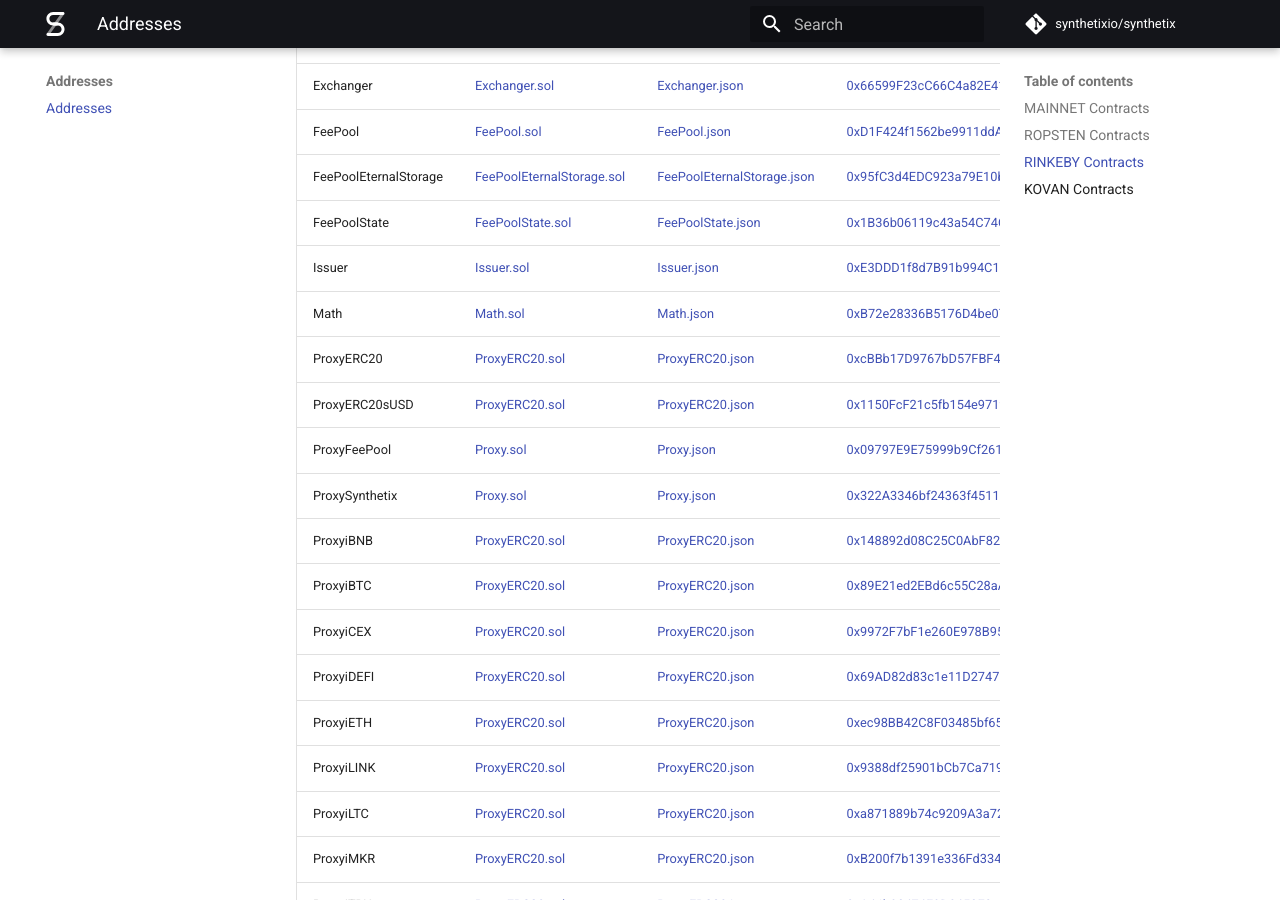
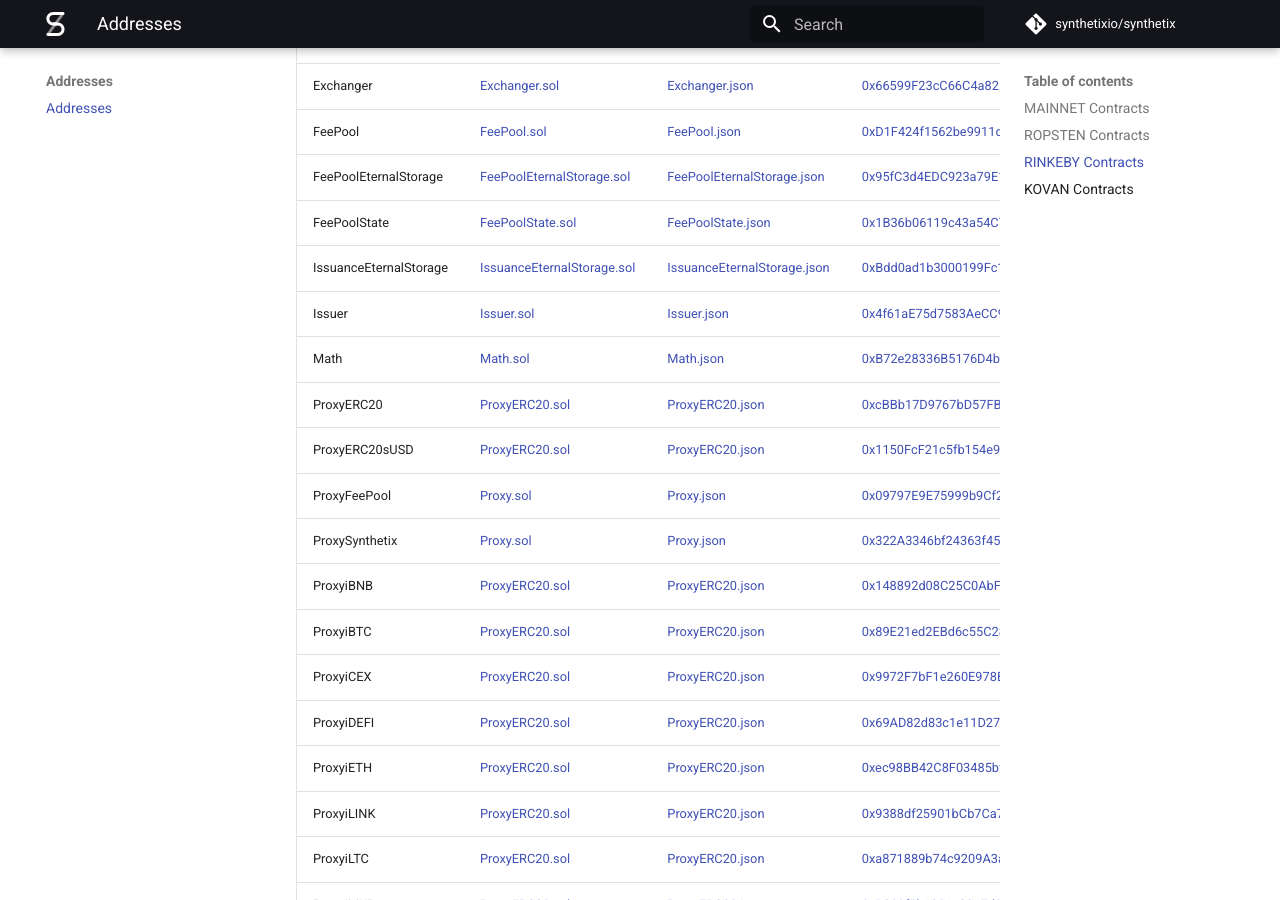
Before and after one commit to Synthetixio/synthetix-docs, an MkDocs documentation site: the page built from content/addresses.md, in a window 1280 px wide and 900 px high, scrolled down 12211 px. Built offline with MkDocs 1.6.1 and Material for MkDocs 9.7.7, drawn with Linux system fonts in a browser that asks for light colours; comment, search, counter and statistics services are not loaded; some of the changed text lies outside the part shown.

Commit message:
Prepublish step

```diff
--- a/content/addresses.md
+++ b/content/addresses.md
@@ -1,6 +1,6 @@
 Here is the list of all contracts within the current Synthetix system.
 
-**Version**: 2.20.0-alpha-1
+**Version**: 2.20.0-beta
 
 **Docs Built**: Feb 28, 2020
 
@@ -1753,10 +1753,17 @@ Here is the list of all contracts within the current Synthetix system.
                 </td>
               </tr>
               <tr>
+                <td>IssuanceEternalStorage</td>
+                <td><a target="_blank" href="https://github.com/Synthetixio/synthetix/blob/master/contracts/IssuanceEternalStorage.sol">IssuanceEternalStorage.sol</a></td>
+                <td><a target="_blank" href="https://raw.githubusercontent.com/Synthetixio/synthetix-js/master/lib/abis/rinkeby/IssuanceEternalStorage.json">IssuanceEternalStorage.json</a></td>
+                <td><a target="_blank" href="https://rinkeby.etherscan.io/address/0xBdd0ad1b3000199Fc1De07963fb0B13B5548B6B7">0xBdd0ad1b3000199Fc1De07963fb0B13B5548B6B7</a>
+                </td>
+              </tr>
+              <tr>
                 <td>Issuer</td>
                 <td><a target="_blank" href="https://github.com/Synthetixio/synthetix/blob/master/contracts/Issuer.sol">Issuer.sol</a></td>
                 <td><a target="_blank" href="https://raw.githubusercontent.com/Synthetixio/synthetix-js/master/lib/abis/rinkeby/Issuer.json">Issuer.json</a></td>
-                <td><a target="_blank" href="https://rinkeby.etherscan.io/address/0xE3DDD1f8d7B91b994C12B4b2aA28443eaB9091f1">0xE3DDD1f8d7B91b994C12B4b2aA28443eaB9091f1</a>
+                <td><a target="_blank" href="https://rinkeby.etherscan.io/address/0x4f61aE75d7583AeCC94fA31b649D36EfA45ee9b6">0x4f61aE75d7583AeCC94fA31b649D36EfA45ee9b6</a>
                 </td>
               </tr>
               <tr>
```
Also changed, not shown: other parts of content/addresses.md (+1 -1 lines).
